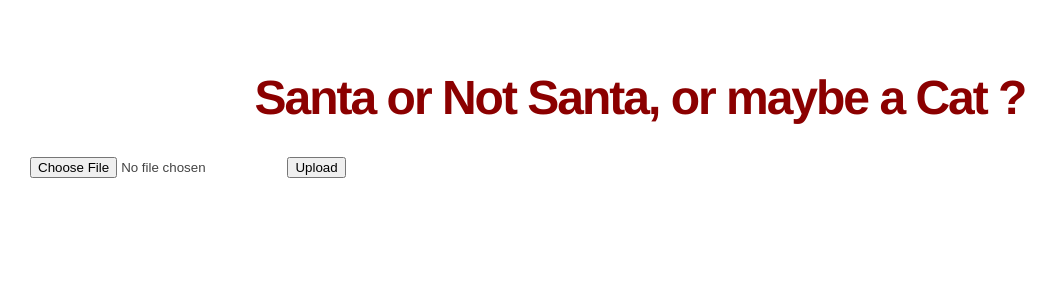
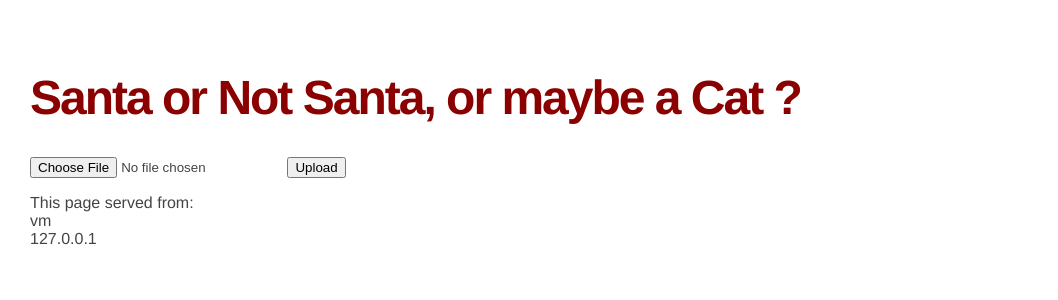
Before and after one commit to automaticdavid/_old_hot-dog-v2, a Flask app: page / in a window 1280 px wide. Shown: the top 300 px of the page, without its empty margins (0-1058 px from the left). Run offline with Flask 2, Linux system fonts and the light colour scheme; some libraries are stand-ins or nearby versions.

Commit message:
Added css

```diff
--- a/app/static/css/main.css
+++ b/app/static/css/main.css
@@ -49,7 +49,7 @@ div.about {
 h1 {
   font-size: 3em;
   margin-top: 40px;
-  text-align: center;
+  text-align: left;
   letter-spacing: -2px;
   color: #8B0000;
 }
--- a/app/templates/index.html
+++ b/app/templates/index.html
@@ -12,8 +12,8 @@
 {% if file %}
 <br>
  <img src="{{ url_for( 'static', filename=file ) }}" />
- <P>
+{% endif %}
+<P> <P>
 This page served from: <BR>
  {{host}} <BR>
  {{ip}}
-{% endif %}
```
